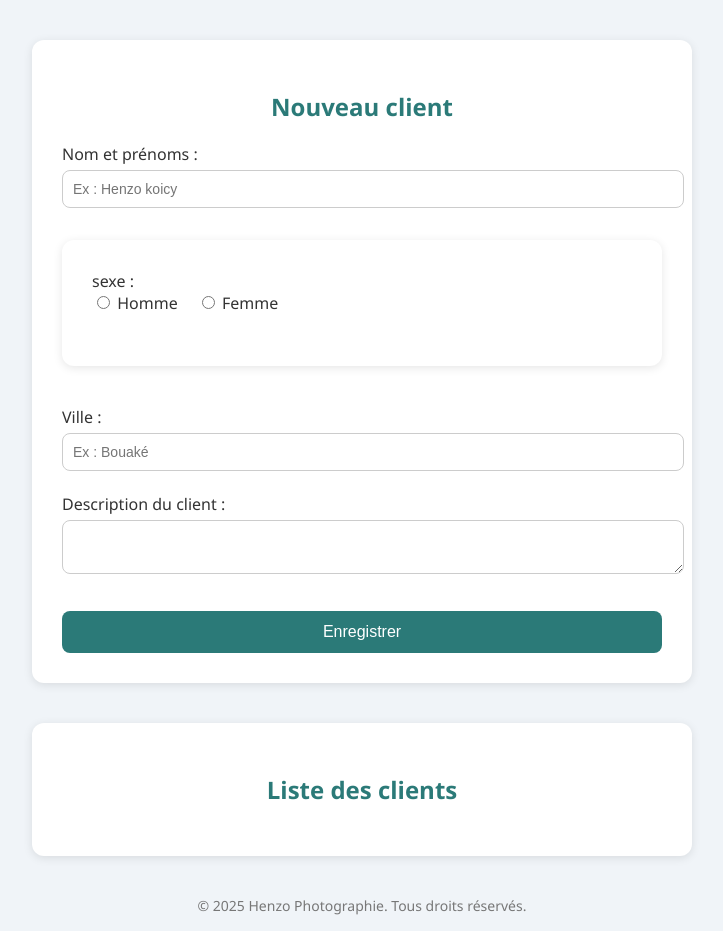
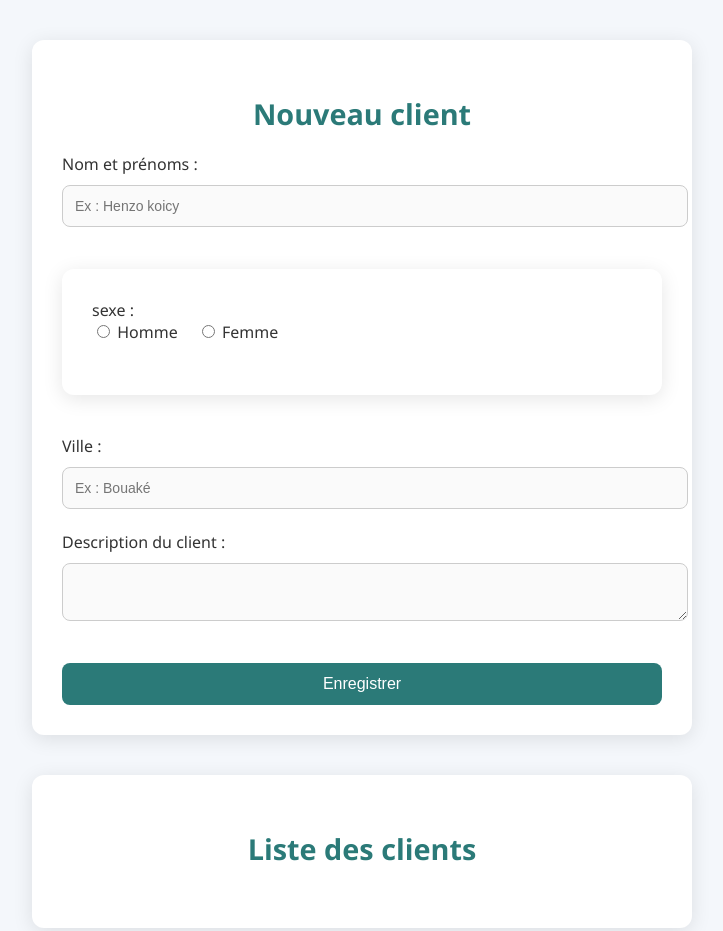
Before and after one commit to henzokoicy/GESTION-GLOBALE-HENZO-PHOTOGRAPHIE, a plain HTML site: page clients.html in a window 1280 px wide. Shown: the top 931 px of the page, without its empty margins (278-1001 px from the left). Drawn offline with Linux system fonts and the light colour scheme; no server answers.

Commit message:
Update style_clients.css

```diff
--- a/style_clients.css
+++ b/style_clients.css
@@ -1,7 +1,7 @@
 /* Style global */
 body {
     font-family: 'Segoe UI', Tahoma, Geneva, Verdana, sans-serif;
-    background-color: #f0f4f8;
+    background-color: #f4f7fb;
     margin: 0;
     padding: 40px 20px;
     color: #333;
@@ -14,8 +14,13 @@ div {
     background-color: #ffffff;
     padding: 30px;
     border-radius: 12px;
-    box-shadow: 0 2px 10px rgba(0, 0, 0, 0.1);
+    box-shadow: 0 4px 20px rgba(0, 0, 0, 0.1);
     margin-bottom: 40px;
+    transition: transform 0.3s ease;
+}
+
+div:hover {
+    transform: scale(1.02);
 }
 
 /* Titres */
@@ -23,17 +28,32 @@ h2 {
     color: #2b7a78;
     text-align: center;
     margin-bottom: 20px;
+    font-size: 1.8em;
+    font-weight: 600;
 }
 
 /* Champs de formulaire */
 input[type="text"],
-textarea {
+input[type="tel"],
+textarea,
+select {
     width: 100%;
-    padding: 10px;
+    padding: 12px;
     border: 1px solid #ccc;
     border-radius: 8px;
-    margin-top: 5px;
+    margin-top: 10px;
     font-size: 14px;
+    background-color: #fafafa;
+    transition: background-color 0.3s ease;
+}
+
+input[type="text"]:focus,
+input[type="tel"]:focus,
+textarea:focus,
+select:focus {
+    border-color: #2b7a78;
+    background-color: #eaf6f5;
+    outline: none;
 }
 
 /* Bouton */
@@ -42,40 +62,53 @@ button {
     color: white;
     border: none;
     padding: 12px 20px;
-    margin-top: 10px;
+    margin-top: 15px;
     border-radius: 8px;
     font-size: 16px;
     cursor: pointer;
-    transition: background-color 0.3s ease;
-    display: block;
+    transition: background-color 0.3s ease, transform 0.2s ease;
     width: 100%;
 }
 
 button:hover {
     background-color: #205e5d;
+    transform: translateY(-2px);
+}
+
+button:active {
+    transform: translateY(1px);
 }
 
 /* Radios pour le sexe */
 .sexe {
-    margin-top: 10px;
+    margin-top: 20px;
 }
 
 .sexe label {
     margin-right: 15px;
+    font-weight: 500;
 }
 
 /* Liste des clients */
 #liste-clients ul {
     list-style: none;
     padding: 0;
+    margin-top: 30px;
 }
 
 #liste-clients li {
     background-color: #e0f2f1;
-    padding: 10px;
+    padding: 15px;
     margin: 10px 0;
     border-left: 5px solid #2b7a78;
-    border-radius: 5px;
+    border-radius: 8px;
+    font-size: 16px;
+    box-shadow: 0 2px 5px rgba(0, 0, 0, 0.1);
+    transition: background-color 0.3s ease;
+}
+
+#liste-clients li:hover {
+    background-color: #b2dfdb;
 }
 
 /* Footer */
@@ -83,4 +116,6 @@ footer {
     text-align: center;
     color: #777;
     font-size: 14px;
+    padding: 20px 0;
+    border-top: 1px solid #e0e0e0;
 }
```
